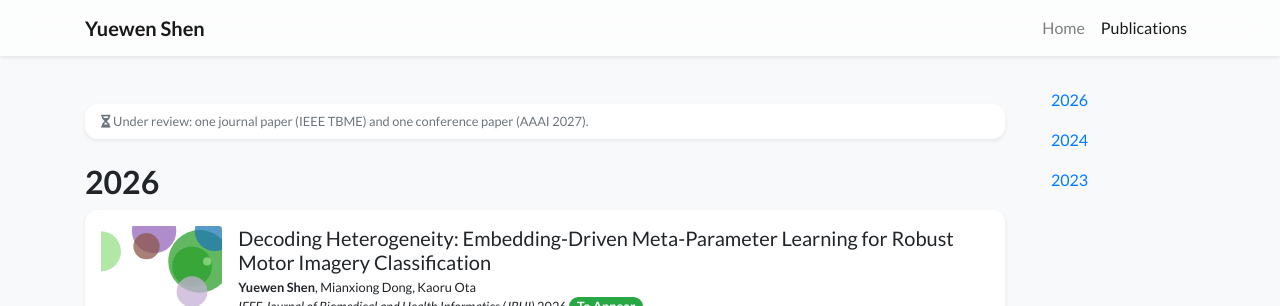
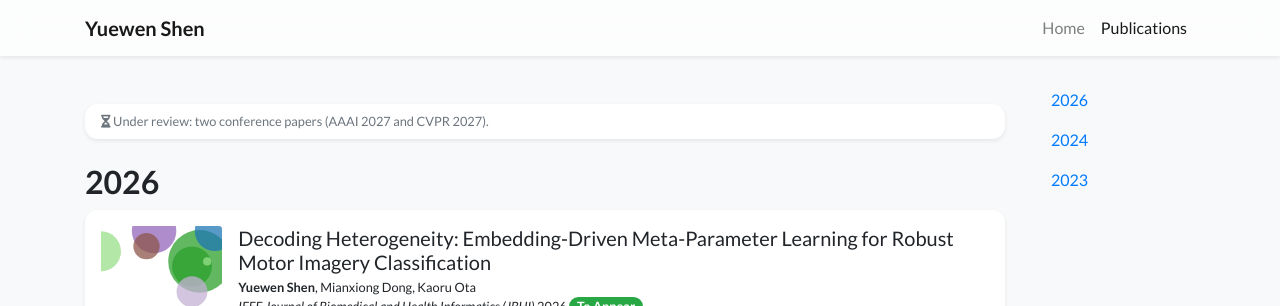
Before and after one commit to Yuewen-shen/Yuewen-shen.github.io, a Jekyll site: the page built from publications.html, in a window 1280 px wide and 900 px high. Shown: the top 306 px of the window. Built offline with Jekyll 4.4.1, drawn with Linux system fonts in a browser that asks for light colours; nearby versions of some CDN libraries; a style sheet for code colours, icons or effects is not loaded.

Commit message:
Under review: replace IEEE TBME with CVPR 2027
Co-Authored-By: Claude Opus 5.5 <noreply@anthropic.com>

```diff
--- a/publications.html
+++ b/publications.html
@@ -12,7 +12,7 @@ body_attr: >-
     <div class="col-12 col-lg-10">
         <div class="mt-4 px-3 py-2 bg-white shadow-sm rounded-xl small text-muted">
             <i class="fas fa-hourglass-half"></i>
-            Under review: one journal paper (IEEE TBME) and one conference paper (AAAI 2027).
+            Under review: two conference papers (AAAI 2027 and CVPR 2027).
         </div>
         {% for year in pubs_by_year %}
         {% assign num_papers = year.items | size %}
```
